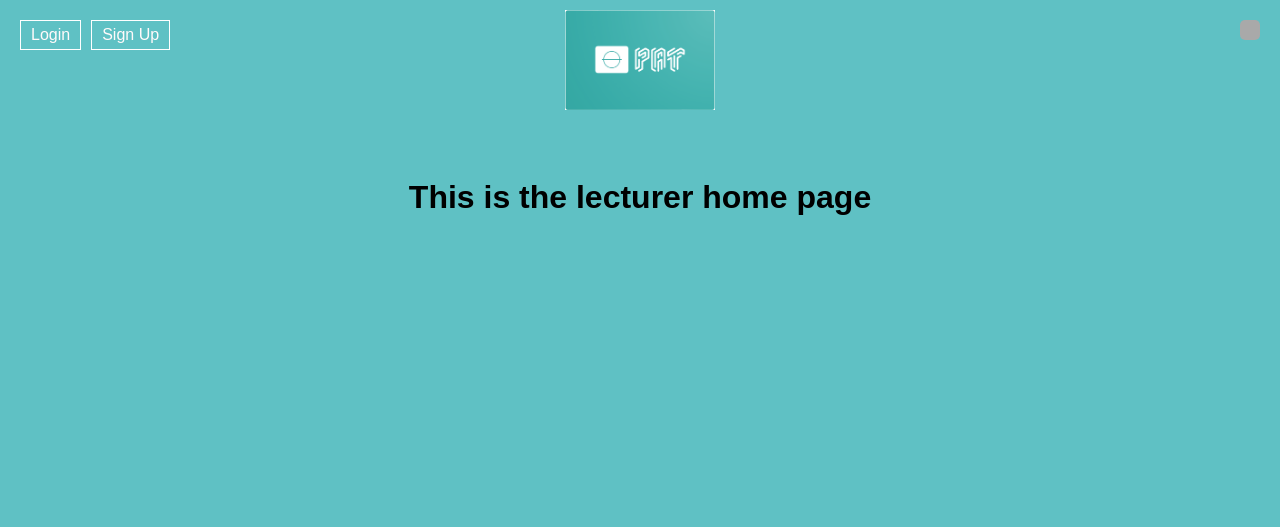
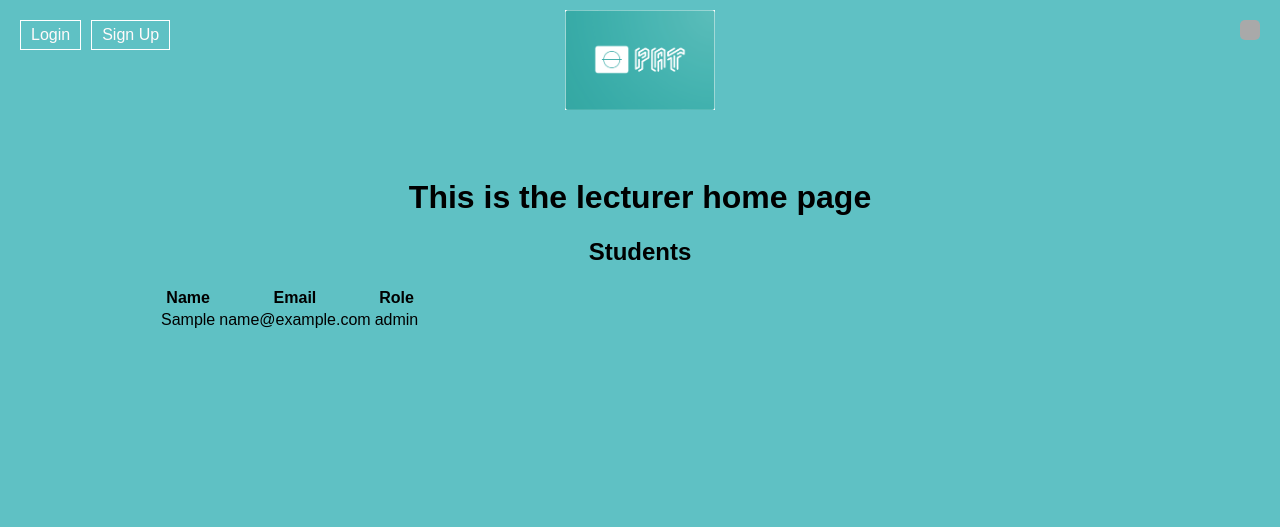
Before and after one commit to jekabsvarna/OOP_Projekts, a Flask app: template website/templates/home_lecturer.html in a window 1280 px wide. Shown: the top 527 px of the page. Run offline with Flask 3, Linux system fonts and the light colour scheme; the template is opened without the code that fills it: most values are stand-ins (such as "Sample title", 1, 10 or a date in 2020).

Commit message:
Pasniedzejiem apskatities studentu sarakstu
skelets, lai pasniedzeji skatitos studentu sarakstu. Datubaze nav neviens students, ta ka tas ir nakamais solis :)

```diff
--- a/website/templates/home_lecturer.html
+++ b/website/templates/home_lecturer.html
@@ -3,5 +3,31 @@
 {% block content %}
 
 <h1>This is the lecturer home page</h1>
-
+<!-- Student List -->
+<div class="students-list">
+      <h2>Students</h2>
+      <table>
+          <thead>
+              <tr>
+                  <th>Name</th>
+                  <th>Email</th>
+                  <th>Role</th>
+              </tr>
+          </thead>
+          <tbody>
+              {% for Student in Students %}
+              <tr>
+                  <td>{{ Student.first_name }}</td>
+                  <td>{{ Student.email }}</td>
+                  <td>{{ Student.role }}</td>
+              </tr>
+              {% else %}
+              <tr>
+                  <td colspan="3">No students found.</td>
+              </tr>
+              {% endfor %}
+          </tbody>
+      </table>
+  </div>
+  <!-- <a href="{{ url_for('views.add_lecturer') }}" class="btn btn-primary">Add Lecturer</a> -->
       {%  endblock %}
```
Also changed, not shown: website/templates/lecturer_students.html (added, +21 -0 lines), website/views.py (+10 -0 lines), instance/database.db.
